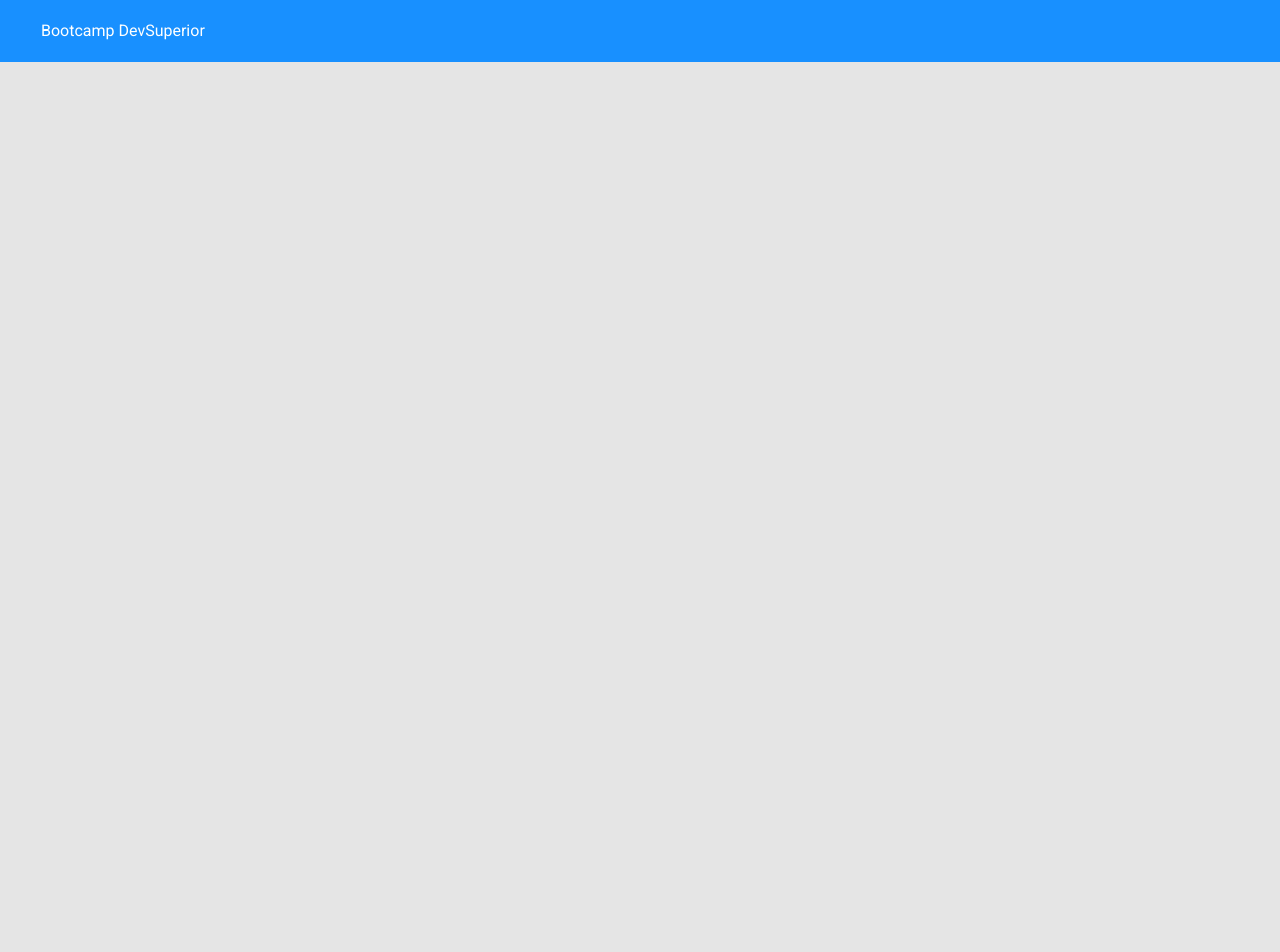
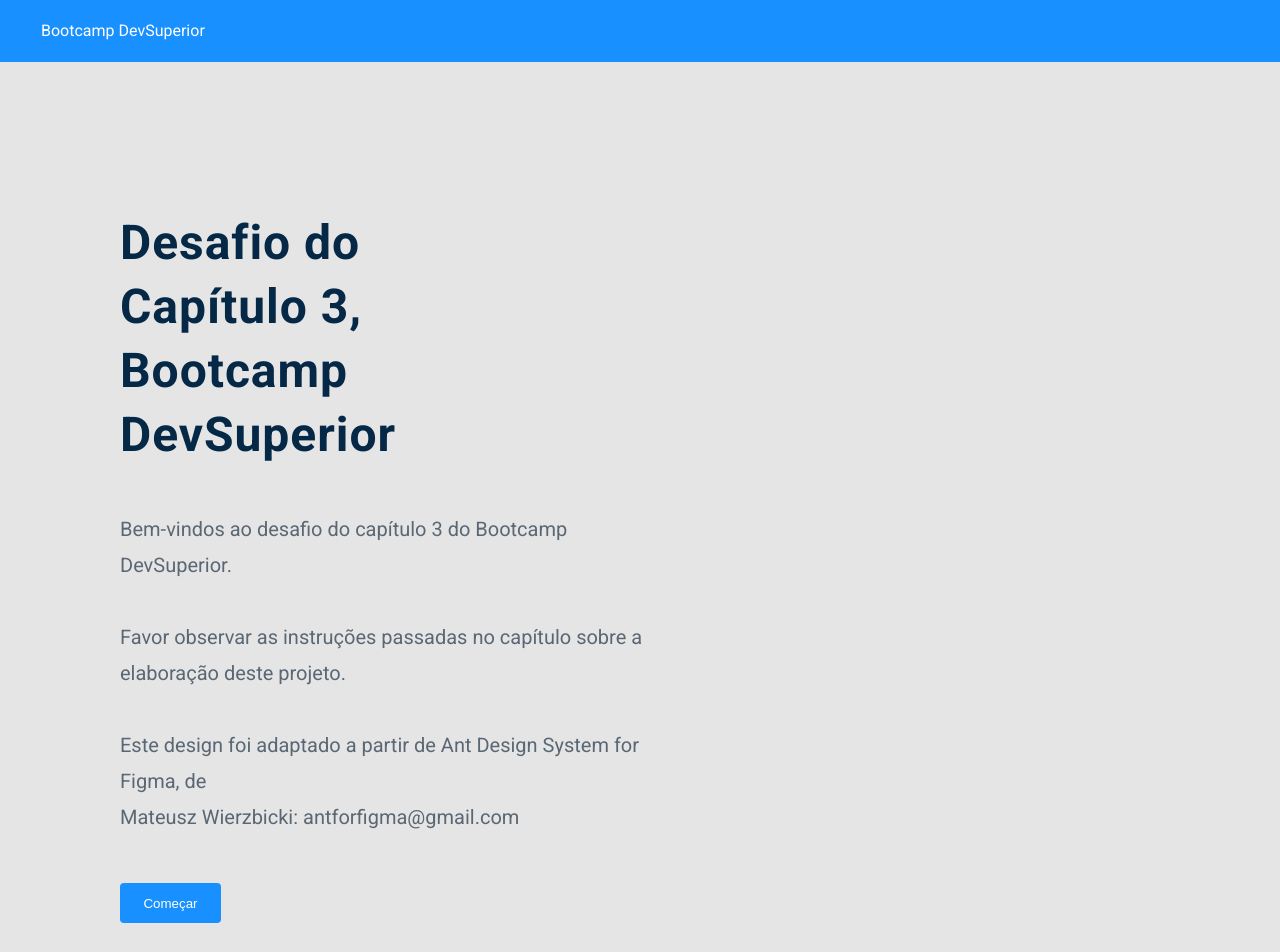
Before and after one commit to marciogama/github-user-search, a React (Create React App) app: page / in a window 1280 px wide. Shown: the top 952 px of the page. Before the commit the page ends 800 px from the top, so only its background shows below. Built offline with nearby package versions, Linux system fonts and the light colour scheme.

Commit message:
Layout home

```diff
--- a/src/Routes.tsx
+++ b/src/Routes.tsx
@@ -12,11 +12,11 @@
             <Route path="/" exact>
                 <Home />
             </Route>
+            <Route path="/before">
+                <Before />
+            </Route>
             <Route path="/after">
                 <After />
-            </Route>
-            <Route path="/before">
-                <Before />
             </Route>
         </Switch>
     </BrowserRouter>
--- /dev/null
+++ b/src/core/components/Button/index.tsx
@@ -0,0 +1,17 @@
+import React from 'react';
+import './styles.css'
+
+type Props = {
+    text: string;
+}
+
+const SimpleButton = ({ text }: Props) => (
+
+    <div className="simpleBtn">
+        <button className="textButton no-outline">
+            {text}
+        </button>
+    </div>
+);
+
+export default SimpleButton;
--- /dev/null
+++ b/src/core/components/Button/styles.css
@@ -0,0 +1,31 @@
+.simpleBtn {
+    height: 40px;
+    width: 101px;
+    display: flex;
+    text-align: center;
+}
+
+.textButton {
+    margin-left: 0px;
+    background-color: #1890FF;
+    height: 40px;
+    width: 101px;
+    color: #FFFFFF;
+    font-style: normal;
+    font-weight: normal;
+    border-radius: 4px;
+    cursor: pointer;
+    transition: all 400ms ease;
+}
+
+.textButton:hover {
+    transition-delay: 0.2s;
+}
+.no-outline {
+    border: none;
+    outline: none;
+}
+
+.home-link {
+    text-decoration: none;
+}
--- a/src/pages/Home/index.tsx
+++ b/src/pages/Home/index.tsx
@@ -1,10 +1,34 @@
 import React from 'react';
+import { Link } from 'react-router-dom';
+import SimpleButton from '../../core/components/Button';
 import './styles.css';
 
 const Home = () => (
-    <div>
-        <h1>Home</h1>
+    <div className="home-container">
+        <div className="home-title">
+            <h1 className="text-title">Desafio do Capítulo 3, Bootcamp DevSuperior</h1>
+        </div>
+        <div className="home-text">
+            <p className="text-subtitle">
+                Bem-vindos ao desafio do capítulo 3 do Bootcamp DevSuperior.
+            <br />
+                <br />
+            Favor observar as instruções passadas no capítulo sobre a
+            elaboração deste projeto.
+            <br />
+                <br />
+            Este design foi adaptado a partir de Ant Design System for Figma, de
+            <br />
+            Mateusz Wierzbicki: antforfigma@gmail.com
+            </p>
+            <Link to="/before" className="home-link">
+                <SimpleButton text="Começar" />
+            </Link>
+        </div>
+
+
     </div>
+
 );
 
 export default Home;
--- a/src/pages/Home/styles.css
+++ b/src/pages/Home/styles.css
@@ -0,0 +1,31 @@
+.home-container {
+    margin-top: 117px;
+}
+
+.home-title {
+    /* background-color: aqua; */
+    padding: 62px 740px 24px 120px;
+}
+
+.text-title {
+    font-size: 48px;
+    font-size: 48px;
+    line-height: 64px;
+    display: flex;
+    align-items: center;
+    letter-spacing: 0.02em;
+    color: #062847;
+}
+
+.home-text {
+    padding: 0px 600px 353px 120px;
+}
+
+.text-subtitle {
+    font-style: normal;
+    font-weight: normal;
+    font-size: 20px;
+    line-height: 36px;
+    color: #5A6774;
+    margin-bottom: 48px;
+}
```
